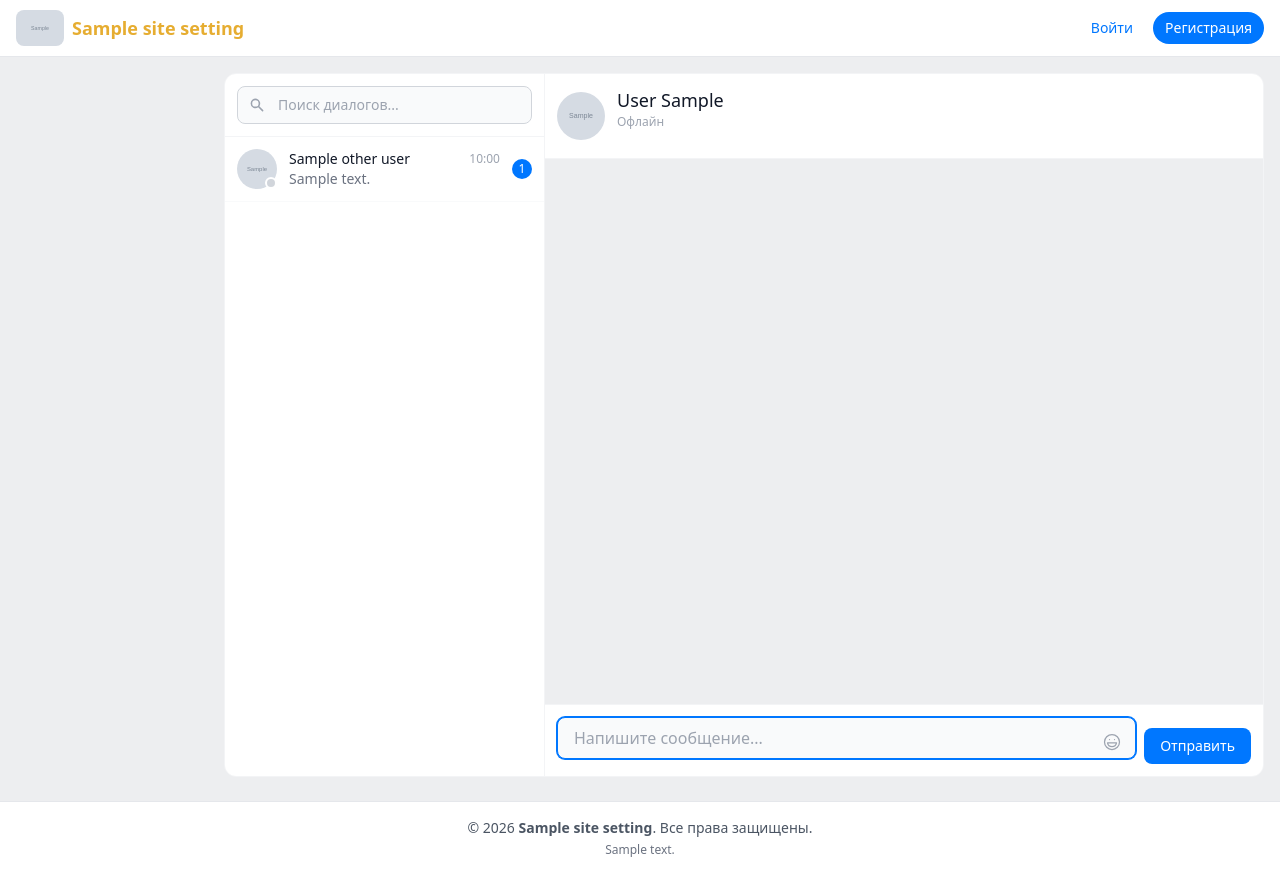
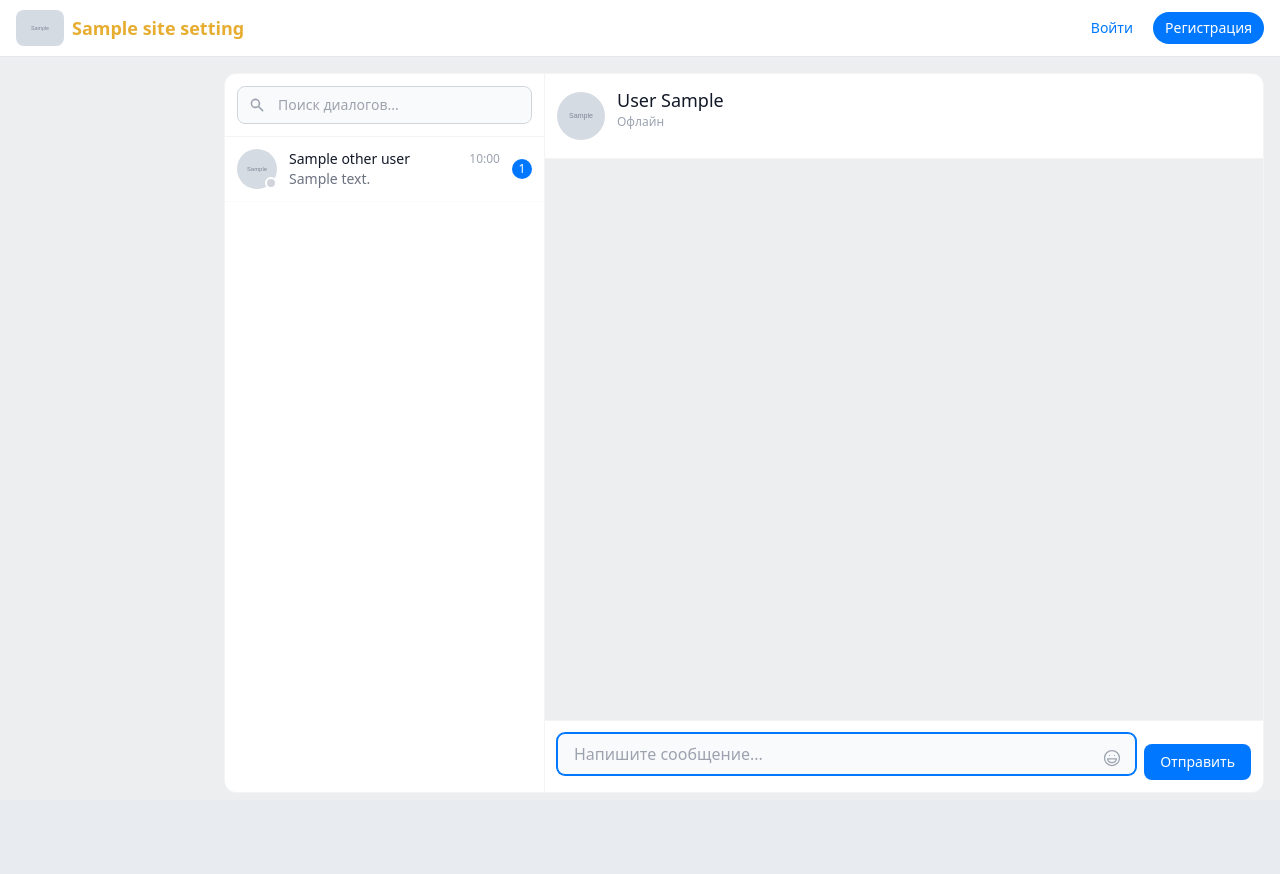
Before and after one commit to DreemzDev/social_network, a Django app: template social_network/templates/profiles/messages.html in a window 1280 px wide. After the commit the page ends 792 px from the top, so only its background shows below. Run offline with Django 5.2, Linux system fonts and the light colour scheme; the template is opened without the code that fills it: most values are stand-ins (such as "Sample title", 1, 10 or a date in 2020); grey boxes marked "Sample" are stand-in pictures; style sheets or scripts are compiled from the project's sources; some libraries are stand-ins or nearby versions.

Commit message:
Зафиксировать страницу мессенджера на всю высоту экрана
Футер вынесен в переопределяемый блок и скрыт на странице переписки,
страница больше не скроллится целиком - чат всегда занимает весь
доступный экран, как в Telegram/WhatsApp Web. Остальные страницы
сайта футер сохранили.

```diff
--- a/social_network/templates/base.html
+++ b/social_network/templates/base.html
@@ -236,6 +236,7 @@
     </section>
 
 
+{% block footer %}
 <footer class="w-full border-t border-gray-200 bg-white dark:bg-zinc-800 dark:border-zinc-700 mt-6">
     <div class="container mx-auto max-w-screen-xl py-4 text-center">
       <span class="text-sm text-gray-600 dark:text-gray-300">
@@ -248,6 +249,7 @@
       {% endif %}
     </div>
 </footer>
+{% endblock footer %}
 
     <!-- Scripts -->
     <script src="{% static 'js/jquery.min.js' %}"></script>
--- a/social_network/templates/profiles/messages.html
+++ b/social_network/templates/profiles/messages.html
@@ -2,8 +2,13 @@
 {% load static %}
 {% load chat_extras %}
 
+{% block footer %}{% endblock footer %}
+
 {% block content %}
-<div class="flex w-full min-w-0 overflow-hidden rounded-xl border border-gray-100 dark:border-zinc-800" style="height: calc(100vh - 96px);">
+<style>
+  body { overflow: hidden; }
+</style>
+<div class="flex w-full min-w-0 overflow-hidden rounded-xl border border-gray-100 dark:border-zinc-800" style="height: calc(100vh - 80px);">
 <div class="hidden w-full flex-shrink-0 flex-col border-r border-gray-100 bg-white dark:border-zinc-800 dark:bg-zinc-900 md:flex md:w-80">
     <!-- Поиск диалогов -->
     <div class="border-b border-gray-100 p-3 dark:border-zinc-800">
```
